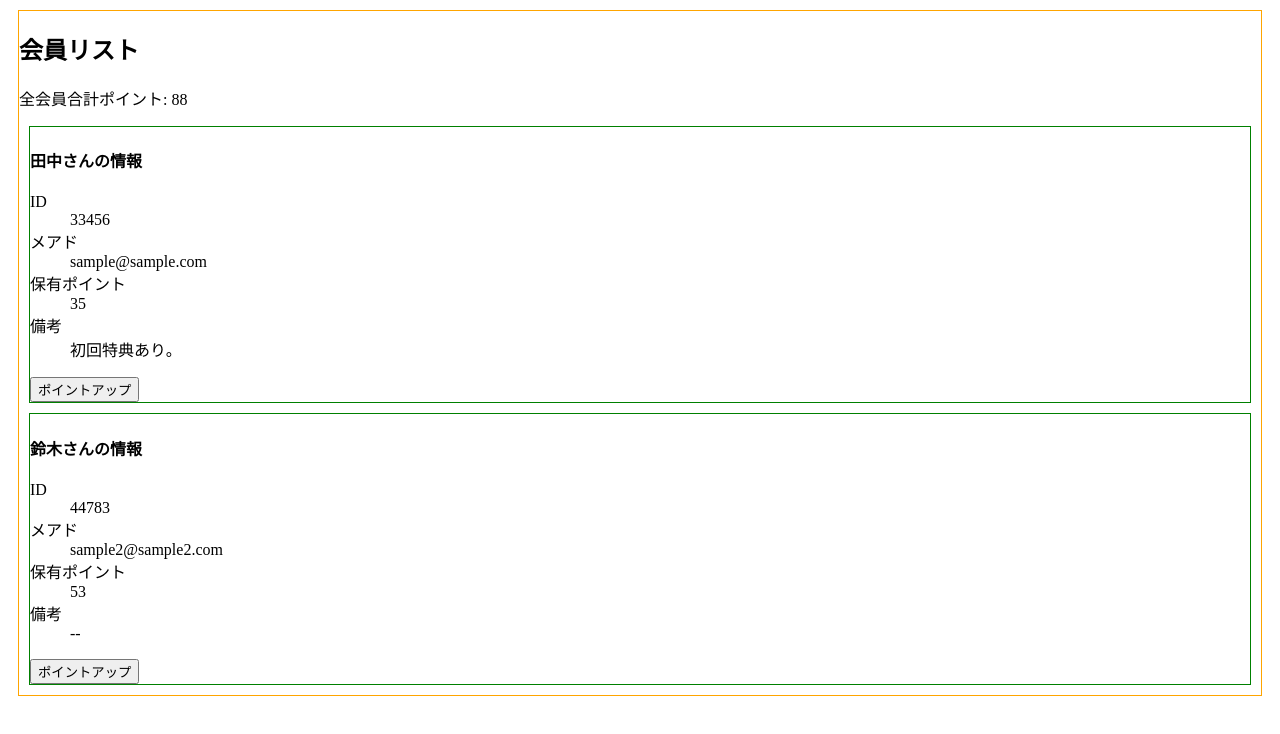
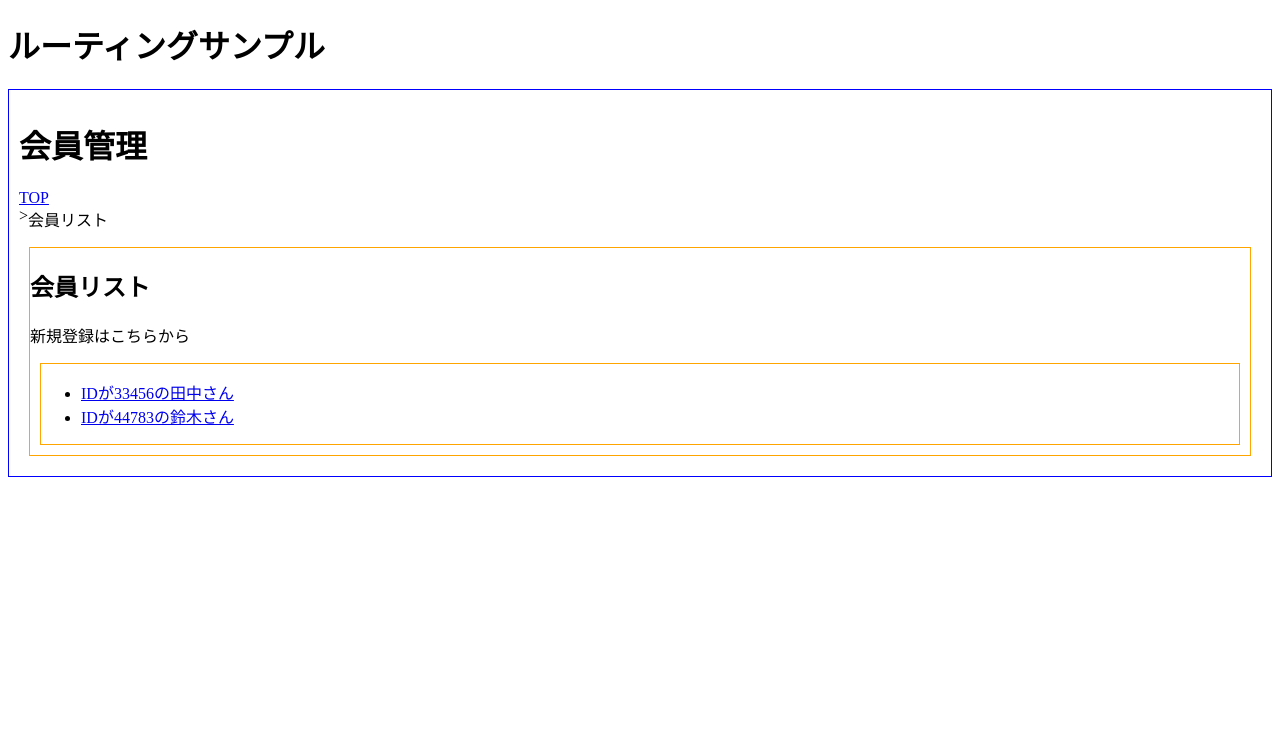
Before and after one commit to hiro-xre/nuxt-tutorial, a Nuxt app: page /member/memberList in a window 1280 px wide. Shown: the top 734 px of the page. Built offline with nearby package versions, Linux system fonts and the light colour scheme.

Commit message:
ルーティング仮実装

```diff
--- a/app.vue
+++ b/app.vue
@@ -13,7 +13,36 @@ useState<Map<number, Member>>(
 </script>
 
 <template>
-  <div>
-    <TheBaseSection />
-  </div>
+  <header>
+    <h1>ルーティングサンプル</h1>
+  </header>
+  <main>
+    <NuxtPage />
+  </main>
 </template>
+
+<style>
+main {
+  border: blue 1px solid;
+  padding: 10px;
+}
+#breadcrumbs ul li {
+  display: flex;
+  list-style-type: none;
+}
+#breadcrumbs {
+  margin-left: 0;
+}
+#breadcrumbs ul {
+  padding: 0;
+}
+#breadcrumbs ul .current {
+  color: red;
+}
+#breadcrumbs ul li:before {
+  content: " > ";
+}
+#breadcrumbs ul li:first-child:before {
+  content: none;
+}
+</style>
--- /dev/null
+++ b/pages/index.vue
@@ -0,0 +1,15 @@
+<template>
+  <h1>TOP</h1>
+  <nav id="breadcrumbs">
+    <ul>
+      <li>TOP</li>
+    </ul>
+  </nav>
+  <section>
+    <p>
+      <NuxtLink v-bind:to="{name: 'member-memberList'}">
+        会員管理はこちら
+      </NuxtLink>
+    </p>
+  </section>
+</template>
--- /dev/null
+++ b/pages/member/memberDetail/[id].vue
@@ -0,0 +1,46 @@
+<script setup lang="ts">
+import type { Member } from '@/interface';
+
+const route = useRoute();
+const memberList = useState<Map<number, Member>>("memberList");
+const member = computed(
+  (): Member => {
+    const id = Number(route.params.id);
+    return memberList.value.get(id) as Member;
+  }
+)
+
+const localNote = computed(
+  (): string => {
+    let localNote = "--";
+    if(member.value.note != undefined) {
+      localNote = member.value.note;
+    }
+    return localNote;
+  }
+)
+</script>
+
+<template>
+  <h1>会員管理</h1>
+  <nav id="breadcrumbs">
+    <ul>
+      <li><NuxtLink v-bind:to="{name: 'index'}">TOP</NuxtLink></li>
+      <li><NuxtLink v-bind:to="{name: 'member-memberList'}">会員リスト</NuxtLink></li>
+      <li>会員詳細情報</li>
+    </ul>
+  </nav>
+  <section>
+    <h2>会員詳細情報</h2>
+    <dl>
+      <dt>ID</dt>
+      <dd>{{ member.id }}</dd>
+      <dt>メアド</dt>
+      <dd>{{ member.email }}</dd>
+      <dt>保有ポイント</dt>
+      <dd>{{ member.points }}</dd>
+      <dt>備考</dt>
+      <dd>{{ localNote }}</dd>
+    </dl>
+  </section>
+</template>
--- /dev/null
+++ b/pages/member/memberList.vue
@@ -0,0 +1,30 @@
+<script setup lang="ts">
+import type { Member } from '@/interface';
+
+const memberList = useState<Map<number, Member>>("memberList");
+</script>
+
+<template>
+  <h1>会員管理</h1>
+  <nav id="breadcrumbs">
+    <ul>
+      <li><NuxtLink v-bind:to="{name: 'index'}">TOP</NuxtLink></li>
+      <li>会員リスト</li>
+    </ul>
+  </nav>
+  <section>
+    <h2>会員リスト</h2>
+    <p>
+      新規登録はこちらから
+    </p>
+    <section>
+      <ul>
+        <li v-for="[id, member] in memberList">
+          <NuxtLink v-bind:to="{name: 'member-memberDetail-id', params: {id: id}}">
+            IDが{{ id }}の{{ member.name }}さん
+          </NuxtLink>
+        </li>
+      </ul>
+    </section>
+  </section>
+</template>
```
